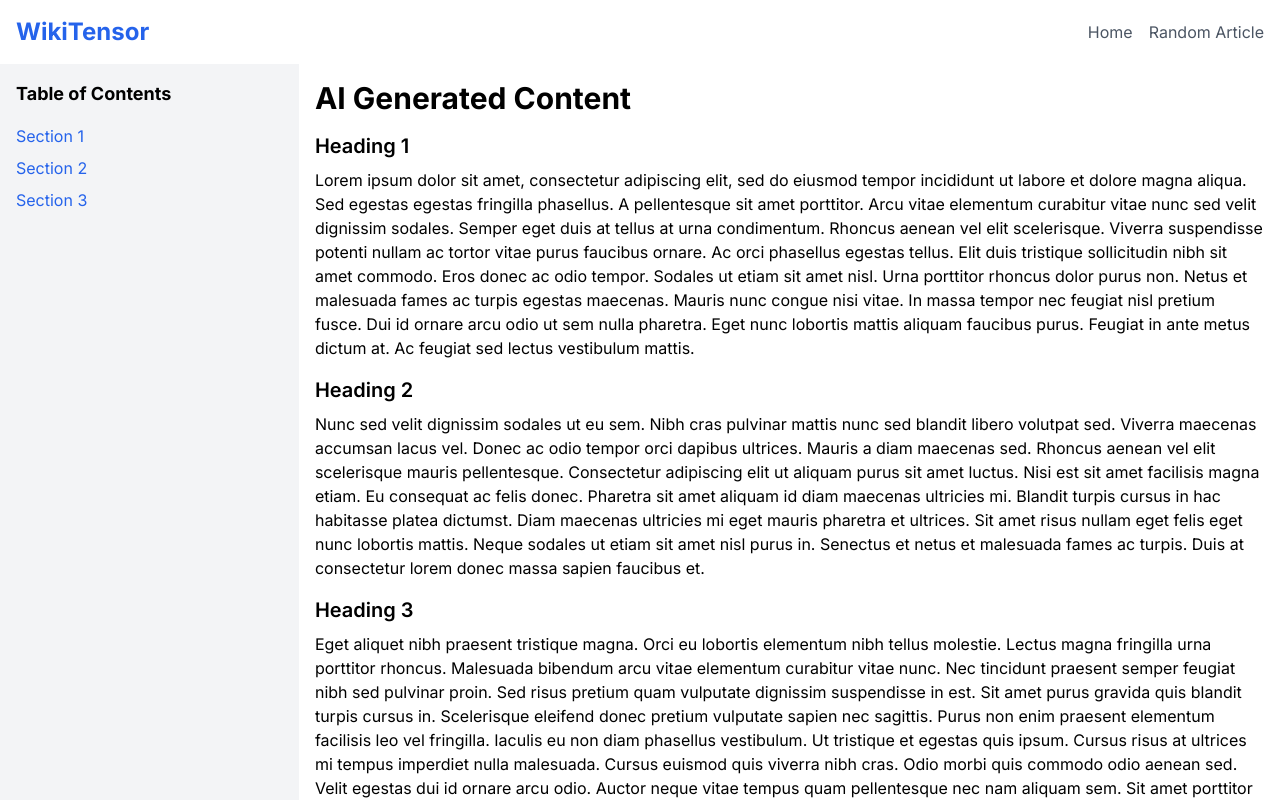
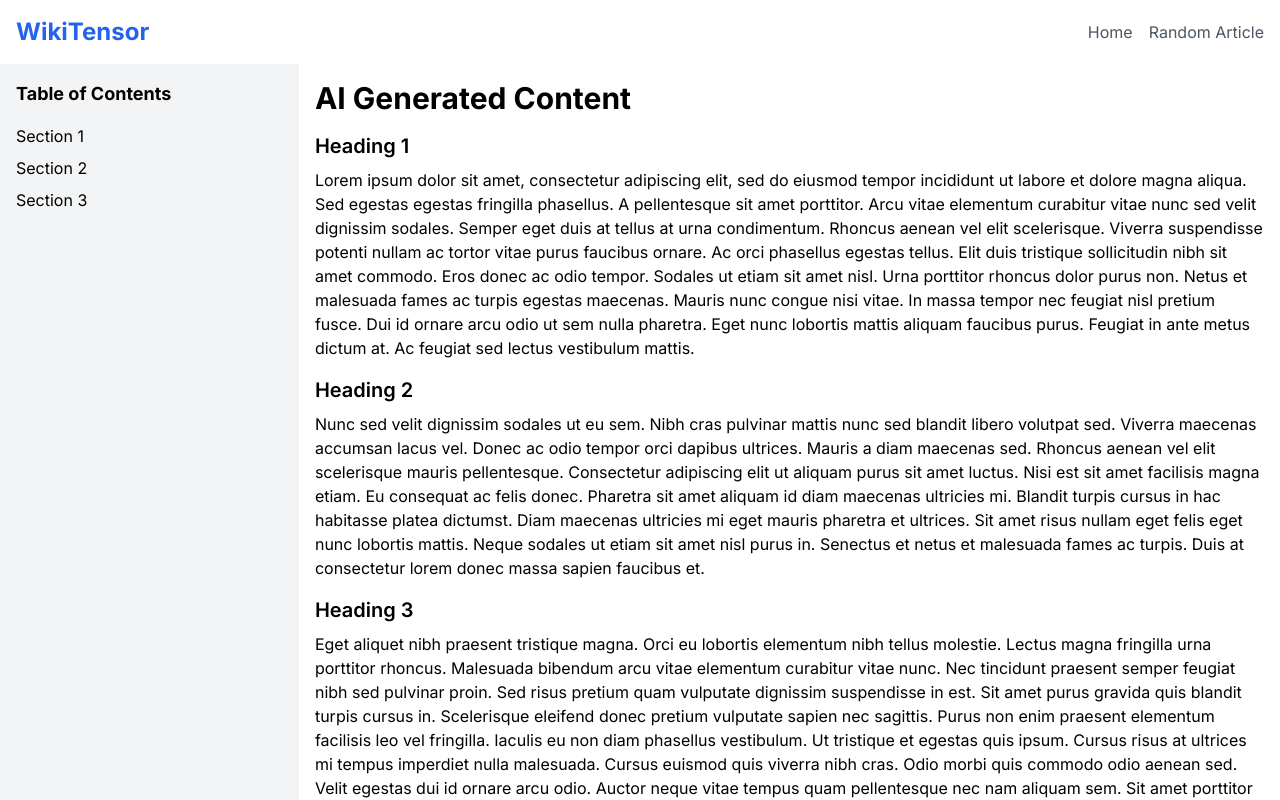
Before and after one commit to astrosoftlab/wiki.northtensor, a Next.js app: page /wiki in a window 1280 px wide. Shown: the top 800 px of the page. Built offline with nearby package versions, Linux system fonts and the light colour scheme.

Commit message:
quick fix for dark mode

```diff
--- a/app/page.tsx
+++ b/app/page.tsx
@@ -2,18 +2,18 @@ import React from 'react';
 
 const App = () => {
   return (
-    <div className="bg-white flex flex-col min-h-screen">
+    <div className="bg-white flex flex-col min-h-screen dark:bg-gray-600">
       <header className="flex items-center justify-between p-4">
         <div className="flex items-center">
-          <a href="/" className="text-2xl font-bold text-blue-600">
+          <a href="/" className="text-2xl font-bold text-blue-600 dark:text-blue-400">
             WikiTensor
           </a>
         </div>
         <div className="flex space-x-4">
-          <a href="/" className="text-gray-600 hover:text-gray-900">
+          <a href="/" className="text-gray-600 hover:text-gray-900 dark:text-gray-200 dark:hover:text-gray-300">
             Home
           </a>
-          <a href="/wiki" className="text-gray-600 hover:text-gray-900">
+          <a href="/wiki" className="text-gray-600 hover:text-gray-900 dark:text-gray-200 dark:hover:text-gray-300">
             Random Article
           </a>
         </div>
@@ -24,7 +24,7 @@ const App = () => {
 
           <div className="flex justify-center">
             <img
-              src="pages/neural.jpg"
+              src="public/neural.jpg"
               alt="LOGO"
               className="max-w-full h-auto"
             />
--- a/app/wiki/page.tsx
+++ b/app/wiki/page.tsx
@@ -20,10 +20,10 @@ const App = () => {
   };
 
   return (
-    <div className="bg-white flex flex-col min-h-screen">
+    <div className="bg-white flex flex-col min-h-screen dark:bg-gray-600">
       <header className="flex items-center justify-between p-4">
         <div className="flex items-center">
-          <a href="/" className="text-2xl font-bold text-blue-600">
+          <a href="/" className="text-2xl font-bold text-blue-600 dark:text-blue-400">
             WikiTensor
           </a>
         </div>
@@ -36,24 +36,24 @@ const App = () => {
           </a>
         </div>
       </header>
-      <div className="bg-white flex">
+      <div className="bg-white flex dark:bg-gray-700">
         {/* Sidebar */}
-        <aside className="w-1/4 bg-gray-100 p-4">
+        <aside className="w-1/4 bg-gray-100 dark:bg-gray-700 p-4">
           <div className="sticky top-0">
             <h2 className="text-lg font-bold mb-4">Table of Contents</h2>
             <ul className="space-y-2">
               <li>
-                <a href="#section1" className="text-blue-600 hover:text-blue-800">
+                <a href="#section1" className="dark:text-gray-300 hover:text-gray-500 hover:dark:text-gray-200">
                   Section 1
                 </a>
               </li>
               <li>
-                <a href="#section2" className="text-blue-600 hover:text-blue-800">
+                <a href="#section2" className="dark:text-gray-300 hover:text-gray-500 hover:dark:text-gray-200">
                   Section 2
                 </a>
               </li>
               <li>
-                <a href="#section3" className="text-blue-600 hover:text-blue-800">
+                <a href="#section3" className="dark:text-gray-300 hover:text-gray-500 hover:dark:text-gray-200">
                   Section 3
                 </a>
               </li>
```
